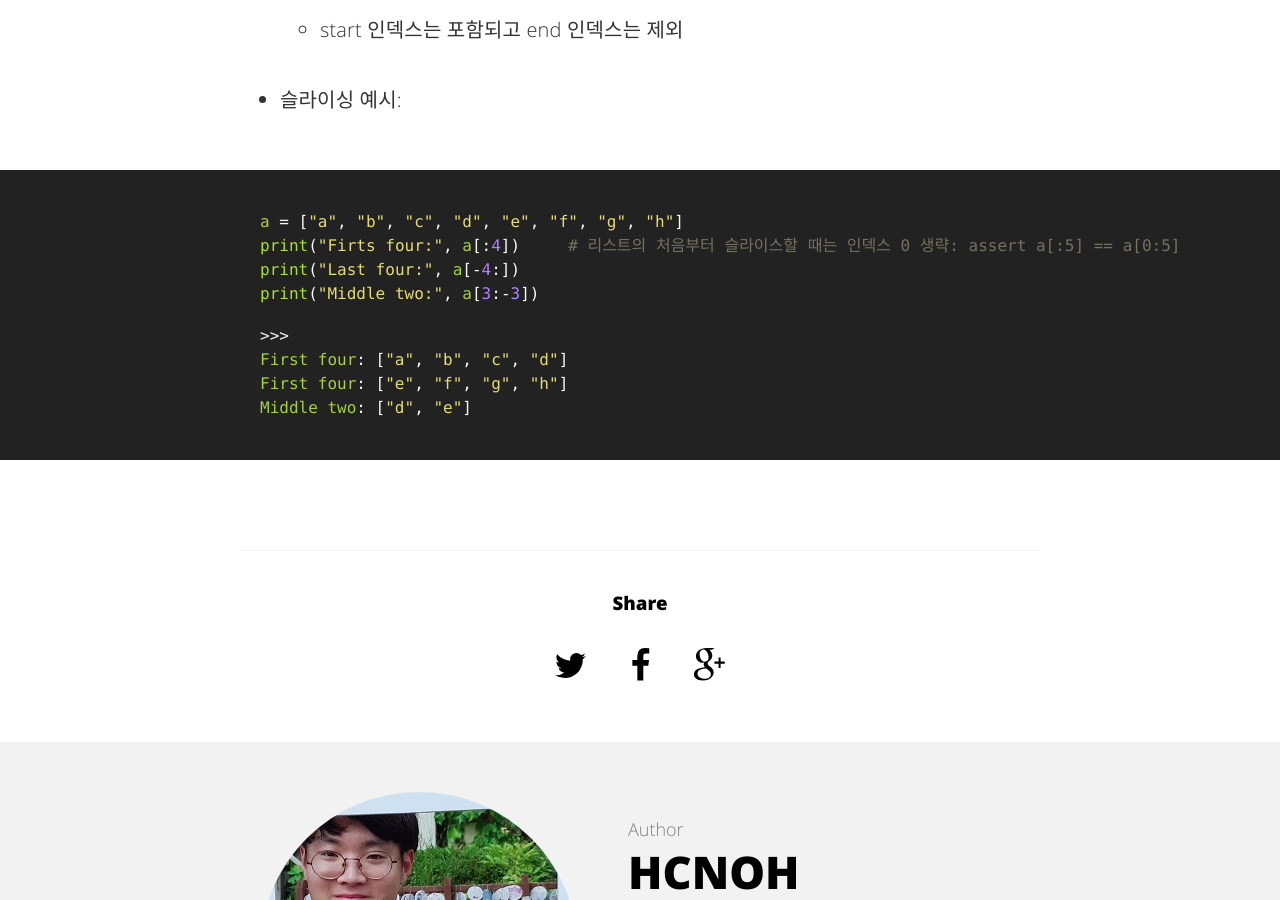
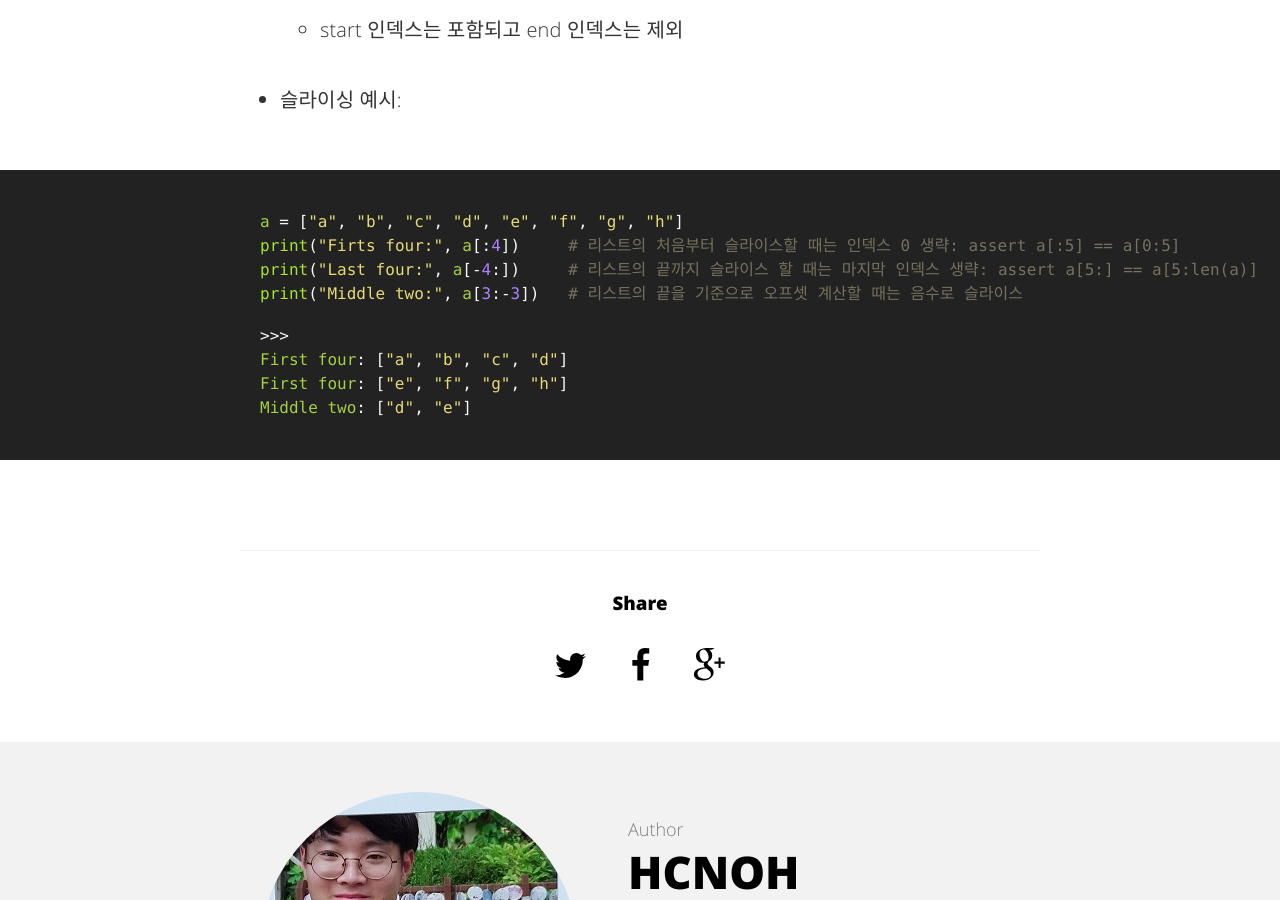
Before and after one commit to hcnoh/blog-prev, a Jekyll site: the page built from _posts/2018-09-16-effective-python-way05.md, in a window 1280 px wide and 900 px high, scrolled down 1399 px. Built offline with Jekyll 4.4.1, drawn with Linux system fonts in a browser that asks for light colours; comment, search, counter and statistics services are not loaded.

Commit message:
Update 2018-09-16-effective-python-way05.md

```diff
--- a/_posts/2018-09-16-effective-python-way05.md
+++ b/_posts/2018-09-16-effective-python-way05.md
@@ -22,8 +22,8 @@ twitter_text: '이펙티브 파이썬 스터디 WAY 05 정리'
 {% highlight python %}
 a = ["a", "b", "c", "d", "e", "f", "g", "h"]
 print("Firts four:", a[:4])     # 리스트의 처음부터 슬라이스할 때는 인덱스 0 생략: assert a[:5] == a[0:5]
-print("Last four:", a[-4:])
-print("Middle two:", a[3:-3])
+print("Last four:", a[-4:])     # 리스트의 끝까지 슬라이스 할 때는 마지막 인덱스 생략: assert a[5:] == a[5:len(a)]
+print("Middle two:", a[3:-3])   # 리스트의 끝을 기준으로 오프셋 계산할 때는 음수로 슬라이스
 
 >>>
 First four: ["a", "b", "c", "d"]
```
